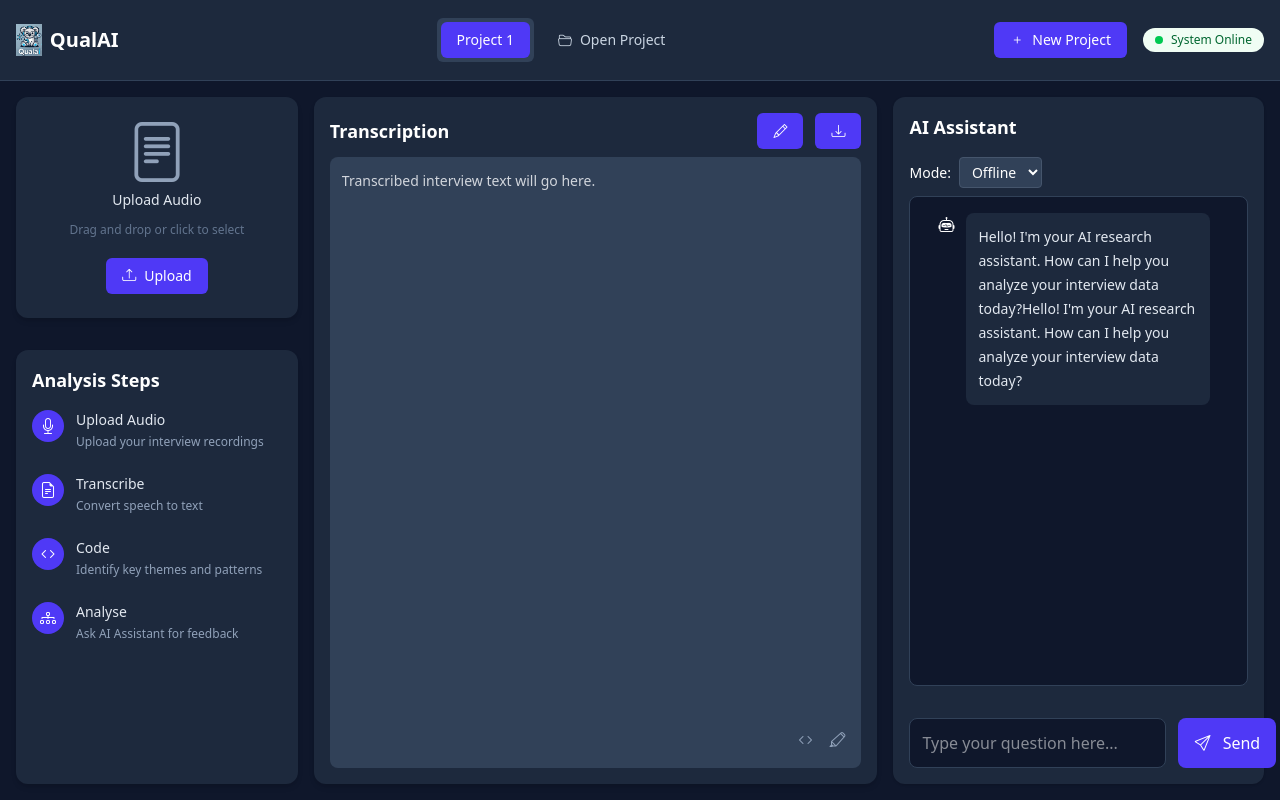
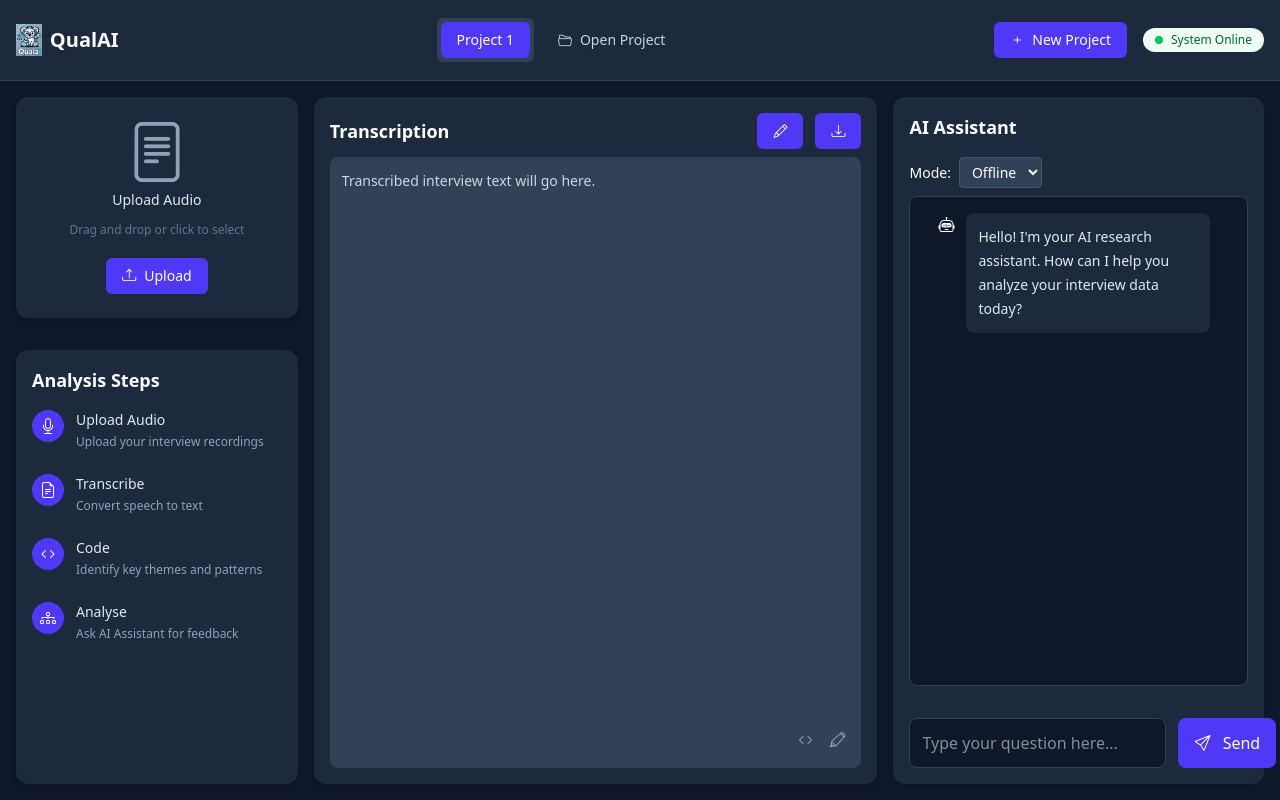
Before and after one commit to Monash-FIT3170/2025W2-QualAI, a React (Vite) app in the folder client/: page / in a window 1280 px wide. Built offline with nearby package versions, Linux system fonts and the light colour scheme.

Commit message:
FIX: AI assistant no longer has double text and no longer uses uninitialised variable

```diff
--- a/client/src/components/AIAssistant.jsx
+++ b/client/src/components/AIAssistant.jsx
@@ -73,7 +73,7 @@ const AIAssistant = () => {
           "Content-Type": "application/json"
         },
 
-        body: JSON.stringify({ prompt: userPrompt, mode: mode })
+        body: JSON.stringify({ prompt: trimmedMessage, mode: mode })
 
       });
 
@@ -154,13 +154,10 @@ const AIAssistant = () => {
                 <p className="text-sm text-slate-200 m-0 leading-6">
                   {message.sender === 'ai' ? (
                   removeThinkingText(message.text)) : (message.text)}
-                  {message.sender === 'ai' ? (
-                  removeThinkingText(message.text)) : (message.text)}
                 </p>
               </div>
             </div>
           ))}
-          <div ref={messagesEndRef} />
           <div ref={messagesEndRef} />
         </div>
       </div>
```
